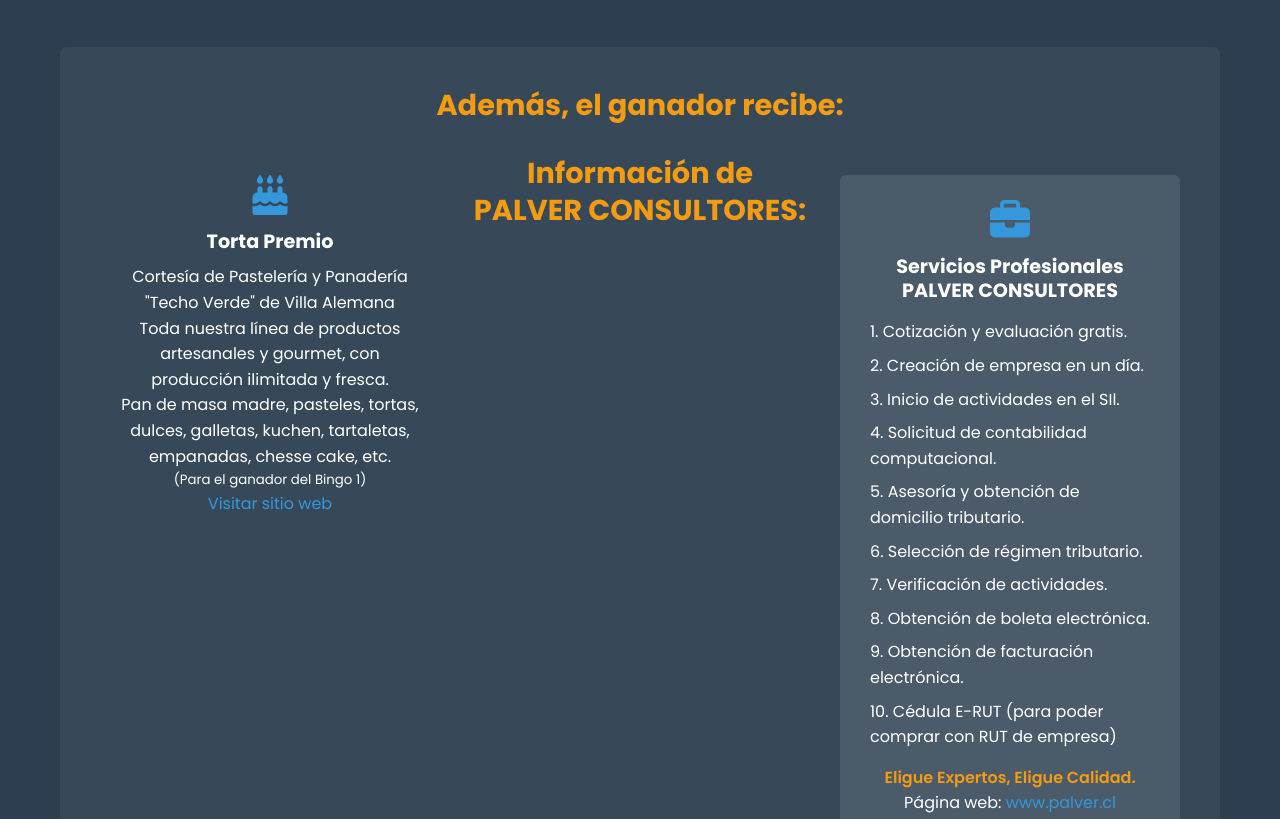
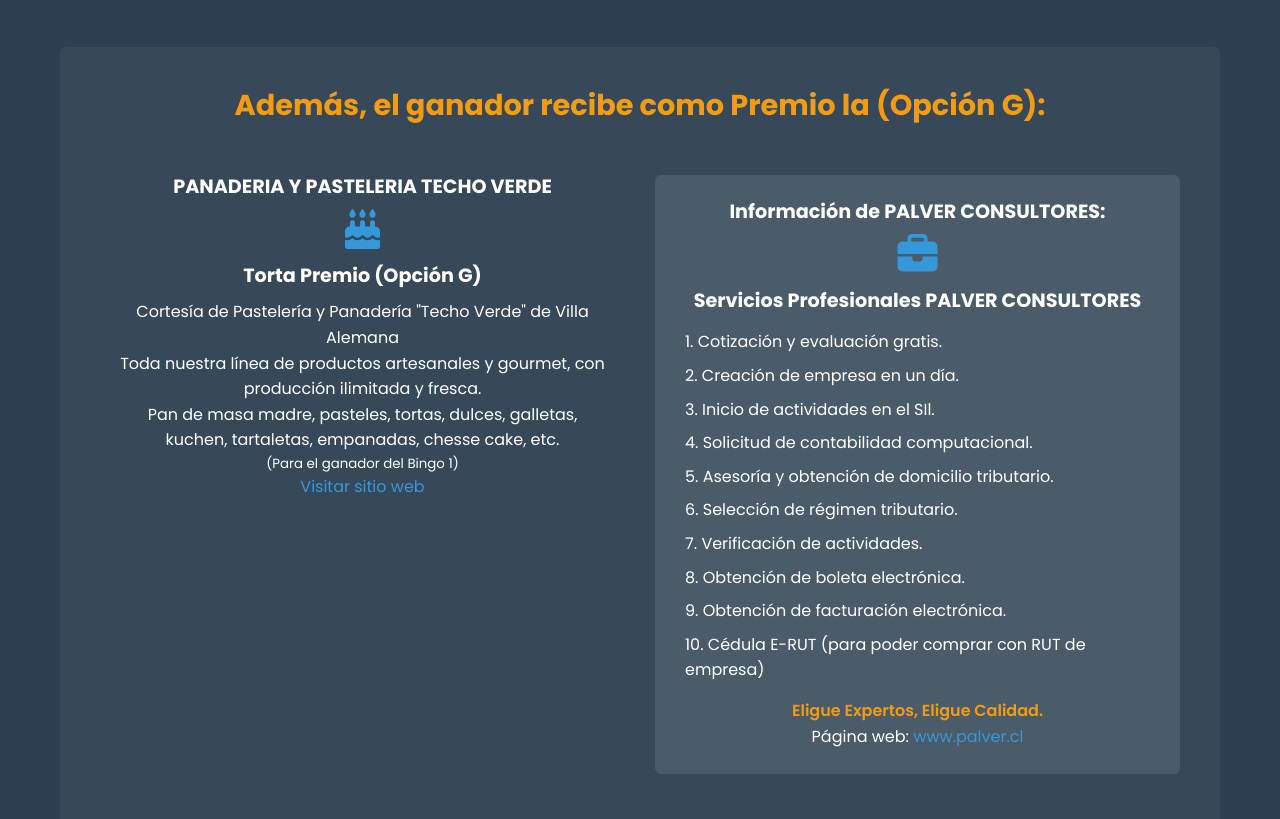
Before and after one commit to FrancoAz/bingos-2025, a plain HTML site: page index.html in a window 1280 px wide. Shown: the part 2962-3781 px from the top of the page. Drawn offline with Linux system fonts and the light colour scheme; a script that the page names is missing.

Commit message:
Add files via upload

```diff
--- a/index.html
+++ b/index.html
@@ -265,11 +265,12 @@
             </div>
 
             <div class="premio-adicional">
-                        <h3>Además, el ganador recibe:</h3>
+                        <h3>Además, el ganador recibe como Premio la (Opción G):</h3>
                 <div class="premio-items">
                     <div class="premio-item">
+                        <h4>PANADERIA Y PASTELERIA TECHO VERDE</h4>
                         <i class="fas fa-cake-candles"></i>
-                        <h4>Torta Premio</h4>
+                        <h4>Torta Premio (Opción G)</h4>
                         <p>Cortesía de Pastelería y Panadería "Techo Verde" de Villa Alemana</p>
                         <p>Toda nuestra línea de productos artesanales y gourmet, con producción ilimitada y fresca.</p>
                         <p>Pan de masa madre, pasteles, tortas, dulces, galletas, kuchen, tartaletas, empanadas, chesse cake, etc.</p>
@@ -277,8 +278,9 @@
                         <p><a href="https://pasteleriatechoverde.cl/" target="_blank">Visitar sitio web</a></p>
                     </div>
 
-                       <h3>Información de PALVER CONSULTORES:</h3>
+
                     <div class="premio-item palver-services">
+                        <h4>Información de PALVER CONSULTORES:</h4>
                         <i class="fas fa-briefcase"></i>
                         <h4>Servicios Profesionales PALVER CONSULTORES</h4>
                         <ol class="services-list">
```
